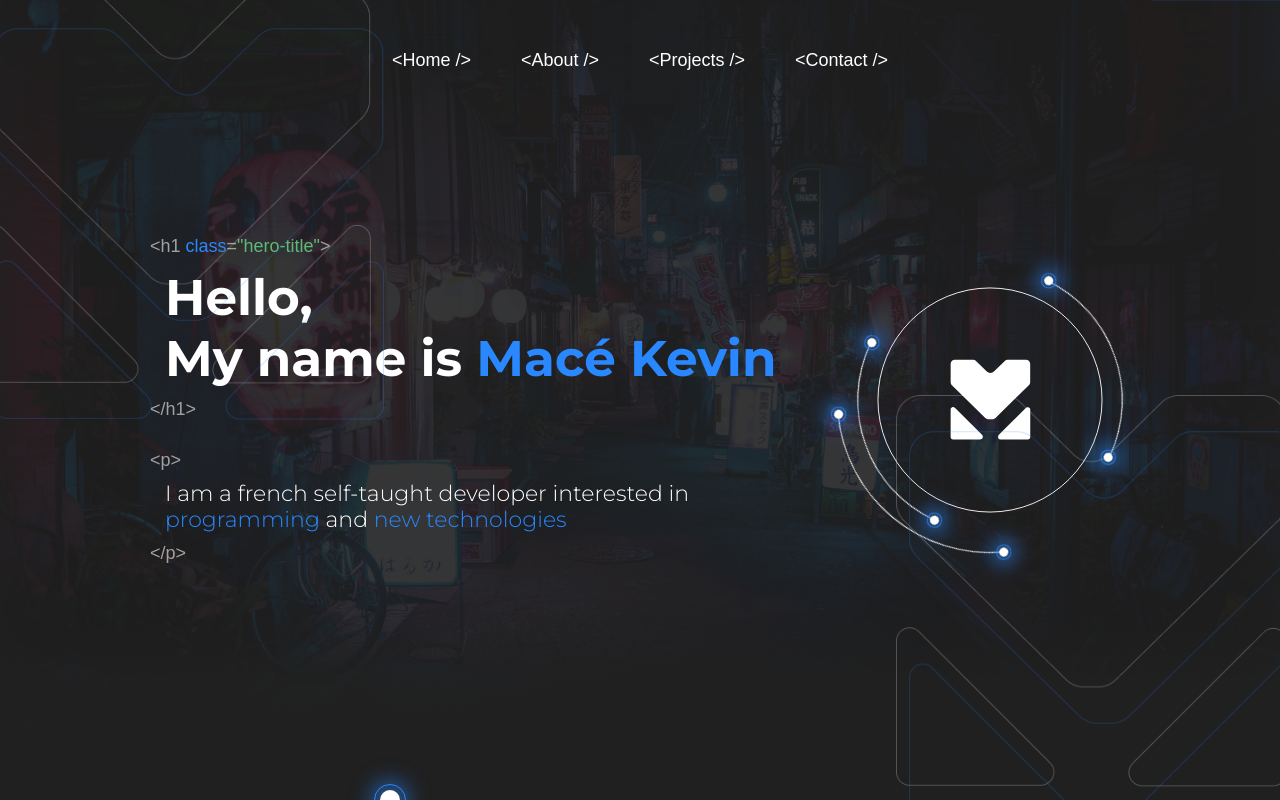
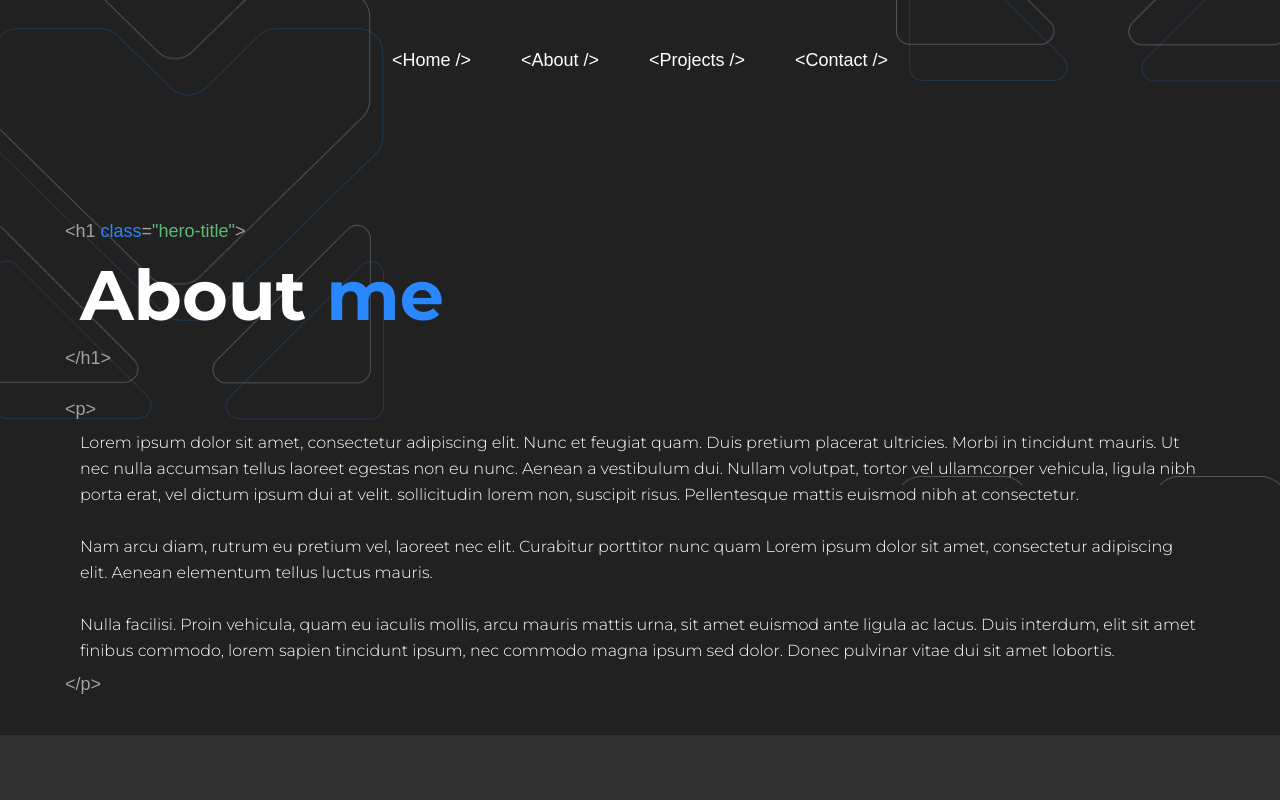
Before and after one commit to Mackevv/portfolio, a React (Create React App) app: page /about in a window 1280 px wide. Shown: the top 800 px of the page. Built offline with nearby package versions, Linux system fonts and the light colour scheme; no server answers; a web font is replaced by a local one.

Commit message:
:sparkles: Add router & about page

```diff
--- a/package.json
+++ b/package.json
@@ -9,6 +9,8 @@
     "@testing-library/user-event": "^13.5.0",
     "react": "^18.2.0",
     "react-dom": "^18.2.0",
+    "react-router-dom": "^6.3.0",
+    "react-router-hash-link": "^2.4.3",
     "react-scripts": "5.0.1",
     "web-vitals": "^2.1.4"
   },
--- a/src/App.js
+++ b/src/App.js
@@ -1,5 +1,7 @@
 import React from "react";
+import { Routes, Route } from "react-router-dom";
 import Home from "./pages/Home/Home";
+import About from "./pages/About/About";
 import Navbar from "./components/Navbar/Navbar";
 import Footer from "./components/Footer/Footer";
 
@@ -7,7 +9,12 @@ function App() {
   return (
     <>
       <Navbar />
-      <Home/>
+      <main>
+        <Routes>
+          <Route path="/" element={<Home />} />
+          <Route path="/about" element={<About />} />
+        </Routes>
+      </main>
       <Footer />
     </>
   );
--- a/src/components/Navbar/Navbar.css
+++ b/src/components/Navbar/Navbar.css
@@ -1,5 +1,4 @@
 .header {
-    position: absolute;
     width: 100%;
     margin-top: 50px;
     padding: 0 20px;
--- a/src/components/Navbar/Navbar.jsx
+++ b/src/components/Navbar/Navbar.jsx
@@ -1,22 +1,30 @@
 import React, { useState } from 'react';
+import { Link, useLocation } from "react-router-dom";
+import { HashLink } from "react-router-hash-link";
 import "./Navbar.css";
 
 function Navbar() {
   const [menu, setMenu] = useState(false);
+  const location = useLocation();
 
   const handleClick = () => {
-    setMenu(!menu);
-    document.body.classList.toggle('menu-open')
+    if (window.innerWidth < 630) {
+      setMenu(!menu);
+      document.body.classList.toggle('menu-open')
+    }
   }
 
   return (
-    <header className="header">
+    <header
+      className="header"
+      style={{ position: location.pathname === "/" ? "absolute" : "relative" }}
+    >
       <nav className={`navbar${menu ? ' menu-open' : ''}`}>
         <ul>
-          <li><a href="#" className="nav-link">&lt;Home /&gt;</a></li>
-          <li><a href="#" className="nav-link">&lt;About /&gt;</a></li>
-          <li><a href="#" className="nav-link">&lt;Projects /&gt;</a></li>
-          <li><a href="#contact" className="nav-link">&lt;Contact /&gt;</a></li>
+          <li><Link to="/" className="nav-link" onClick={handleClick}>&lt;Home /&gt;</Link></li>
+          <li><Link to="/about" className="nav-link" onClick={handleClick}>&lt;About /&gt;</Link></li>
+          <li><Link to="/projects" className="nav-link" onClick={handleClick}>&lt;Projects /&gt;</Link></li>
+          <li><HashLink to="/#contact" className="nav-link" onClick={handleClick}>&lt;Contact /&gt;</HashLink></li>
         </ul>
         <button className="burger" onClick={handleClick}>
           <span className="burger-bar"></span>
--- a/src/index.js
+++ b/src/index.js
@@ -2,10 +2,11 @@ import React from 'react';
 import ReactDOM from 'react-dom/client';
 import './index.css';
 import App from './App';
+import { BrowserRouter } from "react-router-dom";
 
 const root = ReactDOM.createRoot(document.getElementById('page-wrapper'));
 root.render(
-  <React.StrictMode>
+  <BrowserRouter>
     <App />
-  </React.StrictMode>
+  </BrowserRouter>
 );
--- /dev/null
+++ b/src/pages/About/About.css
@@ -0,0 +1,20 @@
+.about {
+    margin-top: 150px;
+    margin-bottom: 40px;
+}
+
+.about > * {
+    display: block;
+}
+
+.about h1 {
+    font-size: clamp(48px, 14vw, 70px);
+}
+
+.about h1 + code {
+    margin-bottom: 30px;
+}
+
+.about h1 strong {
+    color: var(--primary-color);
+}
--- /dev/null
+++ b/src/pages/About/About.jsx
@@ -0,0 +1,32 @@
+import React from 'react';
+import HTMLTag from "../../components/HTMLTag/HTMLTag";
+import "./About.css";
+
+function About() {
+  return (
+    <div className="container">
+      <div className="about">
+        <HTMLTag name="h1" className="hero-title">
+          <h1>About <strong>me</strong></h1>
+        </HTMLTag>
+        <HTMLTag name="p">
+          <p>
+            Lorem ipsum dolor sit amet, consectetur adipiscing elit. Nunc et feugiat quam. Duis pretium placerat ultricies.
+            Morbi in tincidunt mauris. Ut nec nulla accumsan tellus laoreet egestas non eu nunc. Aenean a vestibulum dui.
+            Nullam volutpat, tortor vel ullamcorper vehicula, ligula nibh porta erat, vel dictum ipsum dui at velit.
+            sollicitudin lorem non, suscipit risus. Pellentesque mattis euismod nibh at consectetur.
+            <br/><br/>
+            Nam arcu diam, rutrum eu pretium vel, laoreet nec elit. Curabitur porttitor nunc quam Lorem ipsum dolor sit amet,
+            consectetur adipiscing elit. Aenean elementum tellus luctus mauris.
+            <br/><br/>
+            Nulla facilisi. Proin vehicula, quam eu iaculis mollis, arcu mauris mattis urna, sit amet euismod ante ligula ac lacus.
+            Duis interdum, elit sit amet finibus commodo, lorem sapien tincidunt ipsum, nec commodo magna ipsum sed dolor.
+            Donec pulvinar vitae dui sit amet lobortis.
+          </p>
+        </HTMLTag>
+      </div>
+    </div>
+  );
+}
+
+export default About;
--- a/src/pages/Home/Home.css
+++ b/src/pages/Home/Home.css
@@ -1,4 +1,4 @@
-.about {
+.about-section {
     display: flex;
     justify-content: space-around;
     align-items: center;
@@ -14,12 +14,12 @@
 }
 
 @media only screen and (max-width: 1100px) {
-    .about {
+    .about-section {
         flex-direction: column-reverse;
         align-items: initial;
     }
 
-    .about > div {
+    .about-section > div {
         margin: 20px 0;
     }
 
--- a/src/pages/Home/Home.jsx
+++ b/src/pages/Home/Home.jsx
@@ -12,7 +12,7 @@ function Home() {
       <HeroSection />
       <div className="container">
         <TransitionLine />
-        <div className="about">
+        <div className="about-section">
           <div className="about__content">
             <HTMLTag name="p">
               <p>
```
Also changed, not shown: 1 other file (tests, documents, lock files or other folders).
